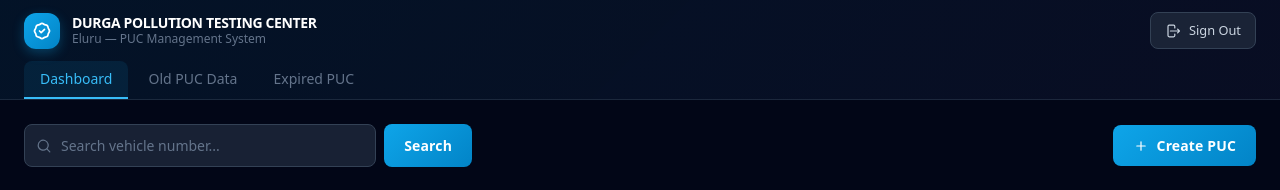
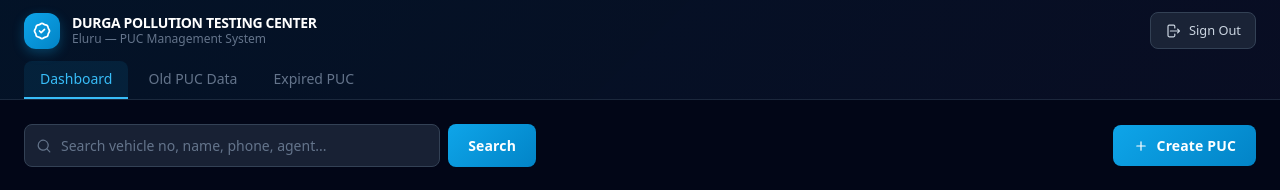
Before and after one commit to Ra-cry/durga-puc-app, a Next.js app: page /dashboard in a window 1280 px wide. Shown: the top 190 px of the page. Built offline with nearby package versions, Linux system fonts and the light colour scheme; no server answers.

Commit message:
Add files via upload

```diff
--- a/app/dashboard/page.tsx
+++ b/app/dashboard/page.tsx
@@ -67,7 +67,7 @@ export default function DashboardPage() {
     return () => window.removeEventListener('keydown', handleKey);
   }, []);
 
-  // Search
+  // Search across entire database
   const handleSearch = useCallback(async (q: string) => {
     if (!q.trim()) {
       setSearchResults(null);
@@ -75,7 +75,7 @@ export default function DashboardPage() {
     }
     setLoadingSearch(true);
     try {
-      const res = await fetch(`/api/puc?type=search&search=${encodeURIComponent(q)}&limit=100`);
+      const res = await fetch(`/api/puc?type=search&search=${encodeURIComponent(q)}&limit=1000`);
       const data = await res.json();
       setSearchResults(data.records || []);
     } catch {
@@ -99,11 +99,17 @@ export default function DashboardPage() {
     setShowCreateModal(false);
     fetchToday();
     fetchExpiredToday();
+    if (searchQuery.trim()) {
+      handleSearch(searchQuery);
+    }
   };
 
   const handleImportSuccess = () => {
     fetchToday();
     fetchExpiredToday();
+    if (searchQuery.trim()) {
+      handleSearch(searchQuery);
+    }
   };
 
   const handleDelete = async (id: string) => {
@@ -132,7 +138,7 @@ export default function DashboardPage() {
         {/* Top controls bar */}
         <div className="flex flex-col sm:flex-row gap-3 items-start sm:items-center">
           {/* Search */}
-          <form onSubmit={handleSearchSubmit} className="flex gap-2 flex-1 max-w-md">
+          <form onSubmit={handleSearchSubmit} className="flex gap-2 flex-1 max-w-lg">
             <div className="relative flex-1">
               <svg
                 viewBox="0 0 20 20"
@@ -150,9 +156,9 @@ export default function DashboardPage() {
                 id="dashboard-search"
                 type="text"
                 className="input-field"
-                placeholder="Search vehicle number..."
+                placeholder="Search vehicle no, name, phone, agent..."
                 value={searchQuery}
-                onChange={(e) => setSearchQuery(e.target.value.toUpperCase())}
+                onChange={(e) => setSearchQuery(e.target.value)}
                 style={{ paddingLeft: '2.25rem' }}
               />
             </div>
```
